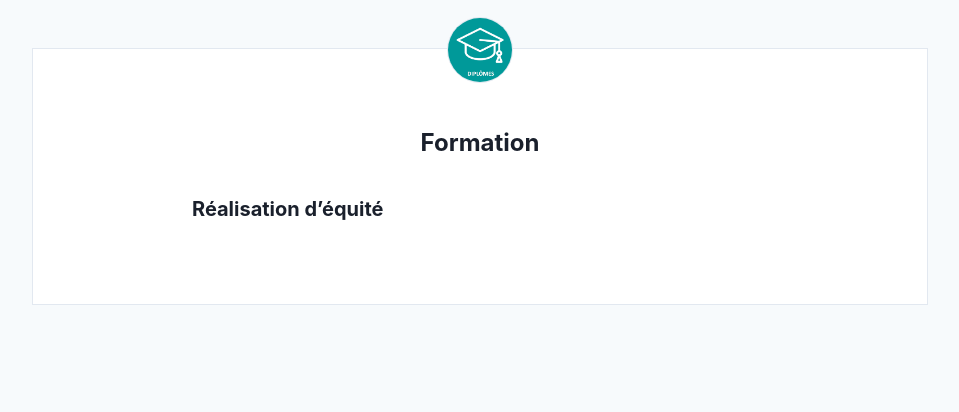
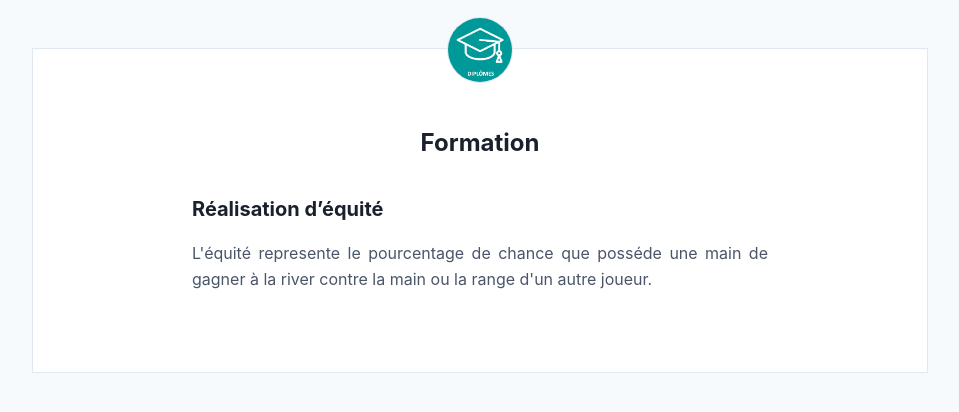
Before and after one commit to greglejeune/blog, a Jekyll site: the page built from _posts/2020-03-03-masterclass.md, in a window 1280 px wide. Shown: the top 412 px of the page, without its empty margins (160-1119 px from the left). Built offline with Jekyll 4.4.1, drawn with Linux system fonts in a browser that asks for light colours.

Commit message:
Update 2020-03-03-masterclass.md

```diff
--- a/_posts/2020-03-03-masterclass.md
+++ b/_posts/2020-03-03-masterclass.md
@@ -7,4 +7,7 @@ categories: poker
 
 <div class="body">
   <h2>Réalisation d’équité</h2>
+  <p>
+    L'équité represente le pourcentage de chance que posséde une main de gagner à la river contre la main ou la range d'un autre joueur.
+  </p>
 </div>
```
